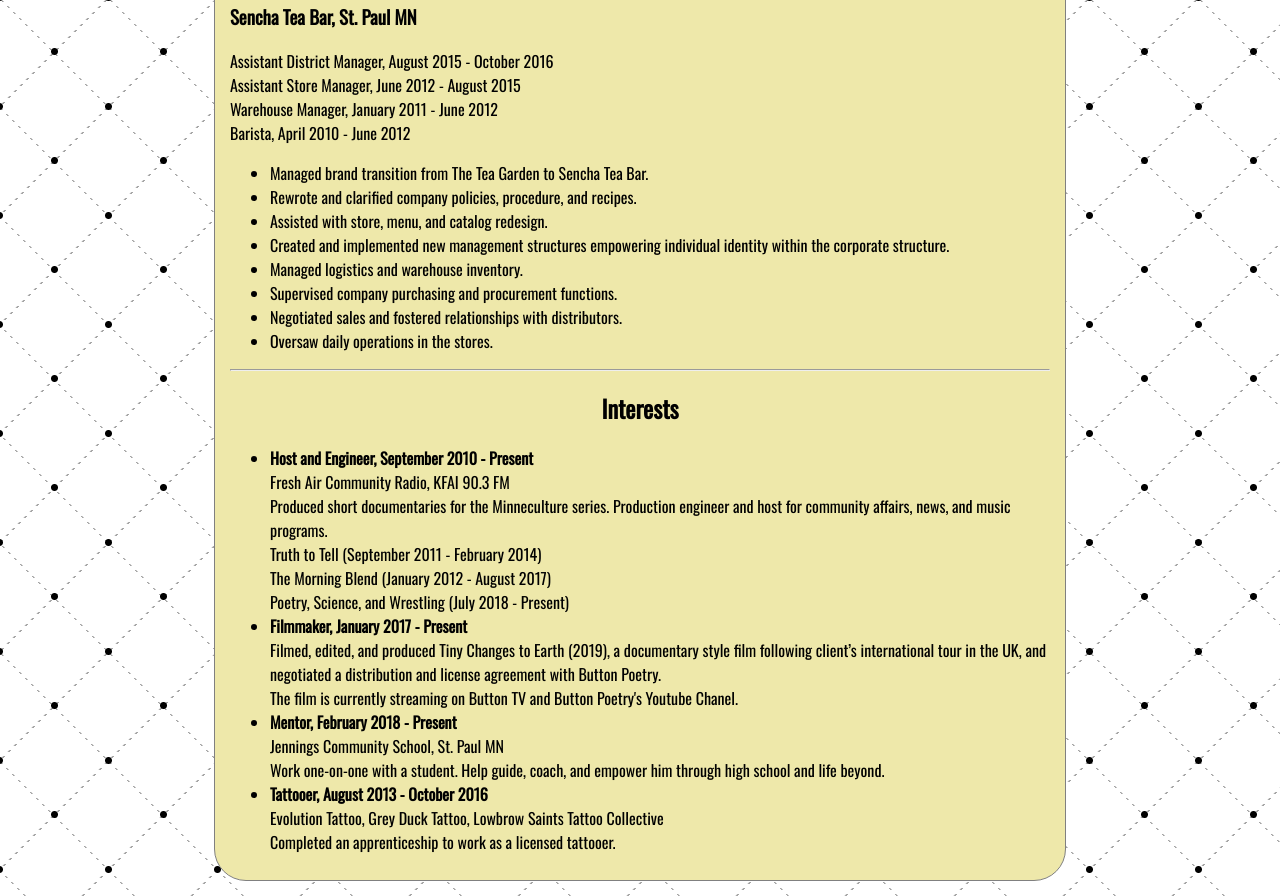
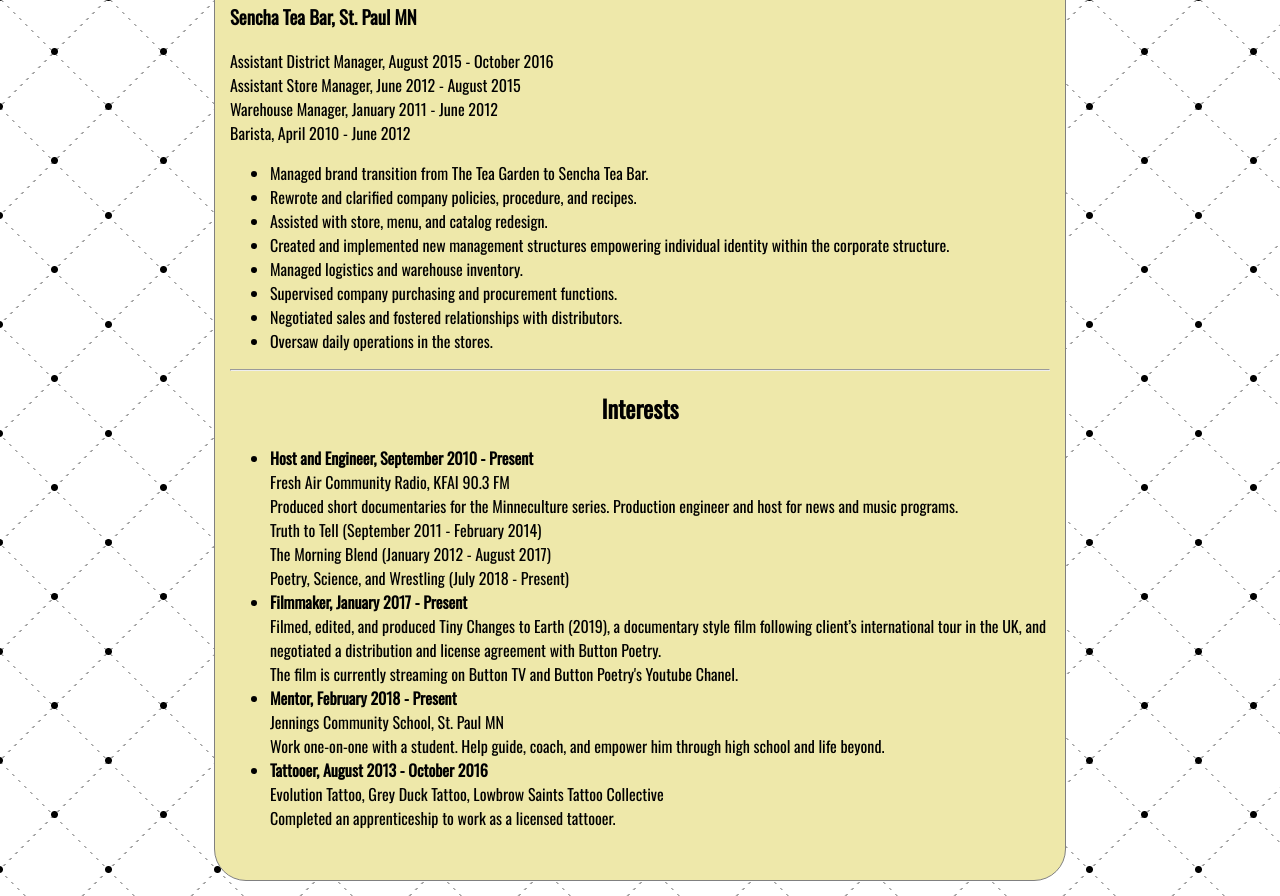
Before and after one commit to mnpkoerner/mnpkoerner.github.io, a plain HTML site: page index.html in a window 1280 px wide. Shown: the part 766-1662 px from the top of the page. Drawn offline with nearby package versions, Linux system fonts and the light colour scheme.

Commit message:
Update index.html

```diff
--- a/index.html
+++ b/index.html
@@ -109,28 +109,20 @@
                 <li>
                     <strong>Host and Engineer, September 2010 - Present</strong>
                     <br>Fresh Air Community Radio, KFAI 90.3 FM
-                    <br>Produced short documentaries for the Minneculture series. Production engineer and host for
-                    community
-                    affairs, news, and music programs.
+                    <br>Produced short documentaries for the Minneculture series. Production engineer and host for news and music programs.
                     <br>Truth to Tell (September 2011 - February 2014)
                     <br>The Morning Blend (January 2012 - August 2017)
                     <br>Poetry, Science, and Wrestling (July 2018 - Present)
                 </li>
                 <li>
                     <strong>Filmmaker, January 2017 - Present</strong>
-                    <br>Filmed, edited, and produced Tiny Changes to Earth (2019), a documentary style film
-                    following
-                    client’s
-                    international tour in the UK, and negotiated a distribution and license agreement with Button
-                    Poetry.
+                    <br>Filmed, edited, and produced Tiny Changes to Earth (2019), a documentary style film following client’s international tour in the UK, and negotiated a distribution and license agreement with Button Poetry.
                     <br>The film is currently streaming on Button TV and Button Poetry's Youtube Chanel.
                 </li>
                 <li>
                     <strong>Mentor, February 2018 - Present</strong>
                     <br>Jennings Community School, St. Paul MN
-                    <br>Work one-on-one with a student. Help guide, coach, and empower him through high school and
-                    life
-                    beyond.
+                    <br>Work one-on-one with a student. Help guide, coach, and empower him through high school and life beyond.
                 </li>
                 <li>
                     <strong>Tattooer, August 2013 - October 2016</strong>
```
